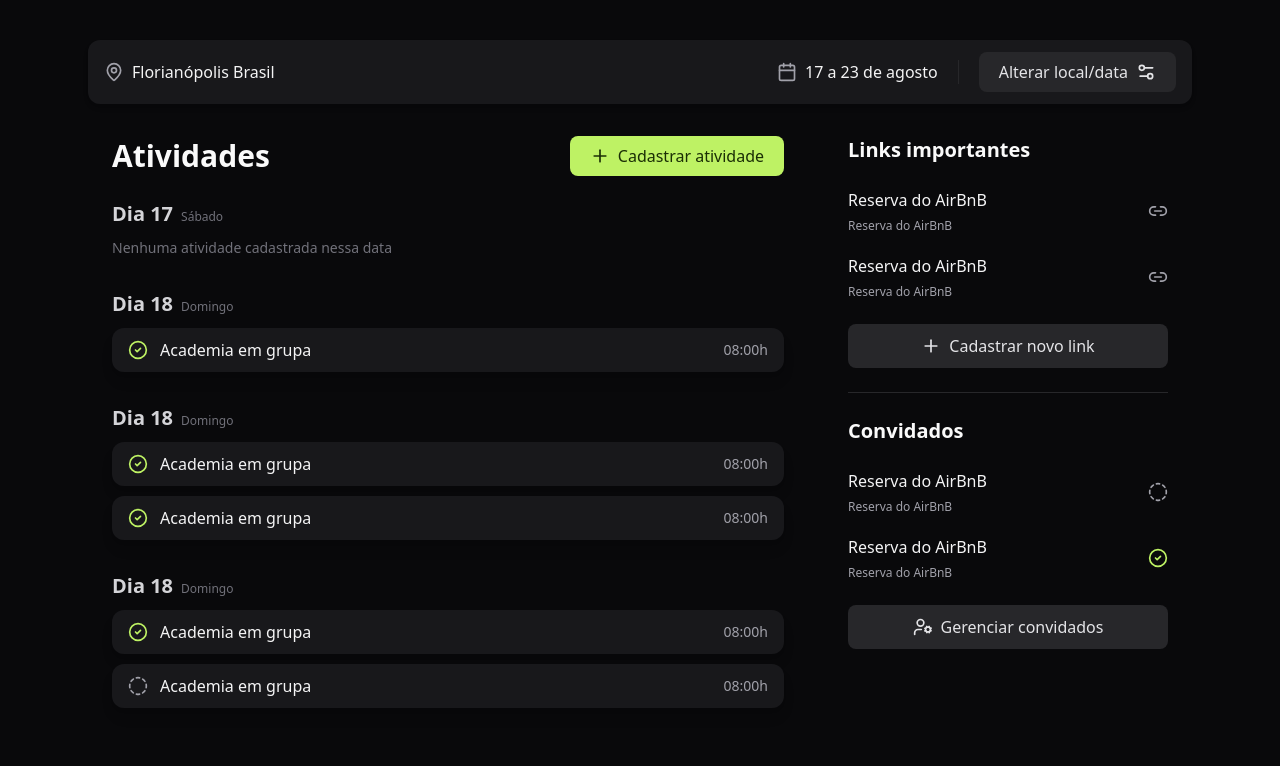
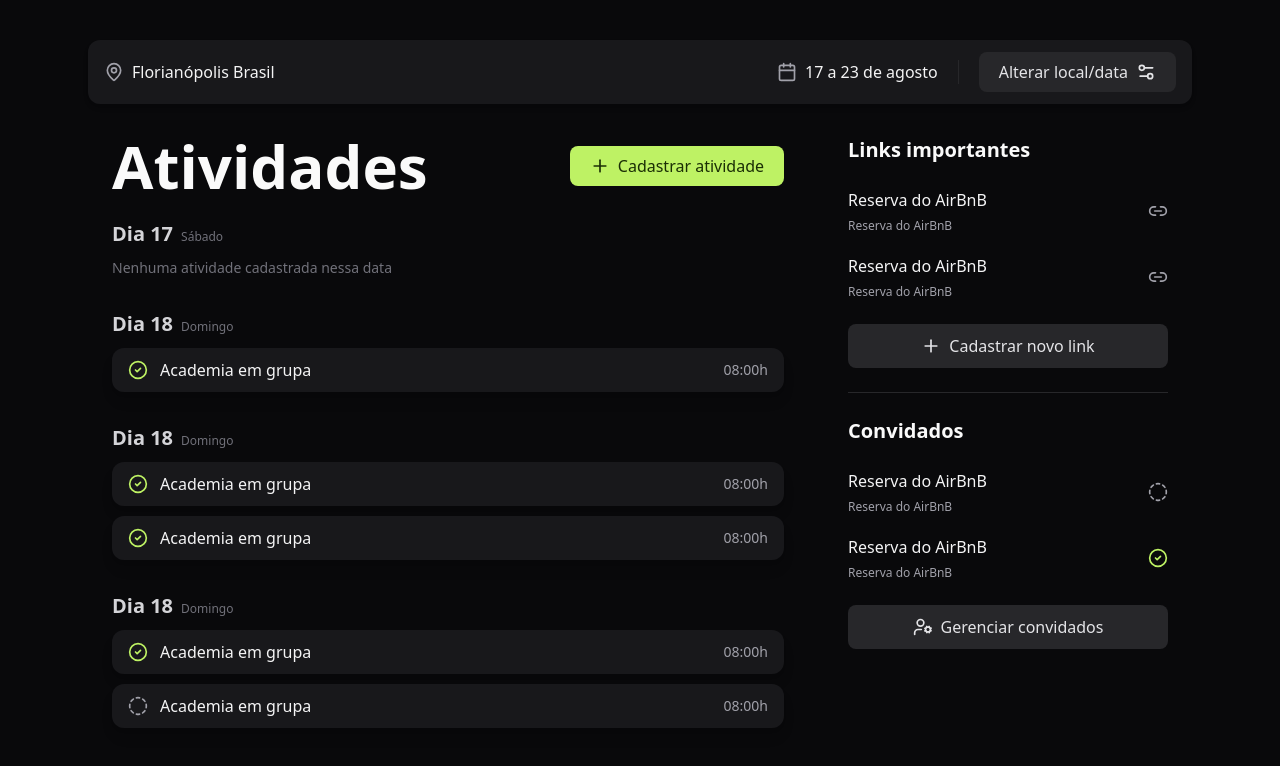
Before and after one commit to lacymelo/planner, a Next.js app: page /trip/1 in a window 1280 px wide. Shown: the top 766 px of the page. Built offline with nearby package versions, Linux system fonts and the light colour scheme.

Commit message:
add component heading and TextInput

```diff
--- a/src/app/(dashboard)/trip/[tripId]/page.tsx
+++ b/src/app/(dashboard)/trip/[tripId]/page.tsx
@@ -1,6 +1,7 @@
 'use client'
 import { Button } from "@/components/Button";
 import { CreateActivityModal } from "@/components/CreateActivityModal";
+import { Heading } from "@/components/Heading";
 import { Calendar, CircleCheck, CircleDashed, Link2, MapPin, Plus, Settings2, UserCog } from "lucide-react";
 import Link from "next/link";
 import { useState } from "react";
@@ -43,7 +44,7 @@ export default function Trip() {
             <main className="flex gap-16 px-6">
                 <div className="flex-1 space-y-6">
                     <div className="flex items-center justify-between">
-                        <h2 className="text-3xl font-semibold">Atividades</h2>
+                        <Heading as="h2" size="3xl">Atividades</Heading>
 
                         <Button onClick={() => handleIsCreateActivityModal()}>
                             <Plus className="size-5 text-lime-950" />
@@ -116,7 +117,7 @@ export default function Trip() {
 
                 <div className="w-80 space-y-6">
                     <div className="space-y-6">
-                        <h2 className="font-semibold text-xl">Links importantes</h2>
+                        <Heading as="h2" size="xl">Links importantes</Heading>
 
                         <div className="space-y-5">
                             <div className="flex items-center justify-between gap-4">
@@ -152,7 +153,7 @@ export default function Trip() {
                     <div className="w-full h-px bg-zinc-800"></div>
 
                     <div className="space-y-6">
-                        <h2 className="font-semibold text-xl">Convidados</h2>
+                        <Heading as="h2" size="xl">Convidados</Heading>
 
                         <div className="space-y-5">
                             <div className="flex items-center justify-between gap-4">
--- a/src/app/(public)/(home)/page.tsx
+++ b/src/app/(public)/(home)/page.tsx
@@ -2,7 +2,7 @@
 import { Button } from "@/components/Button";
 import { ConfirmTripModal } from "@/components/ConfirmTripModal";
 import { InviteGuestsModal } from "@/components/InviteGuestsModal";
-import { ArrowRight, AtSign, Calendar, Mail, MapPin, Plus, Settings2, User, UserRoundPlus, X } from "lucide-react"
+import { ArrowRight, Calendar, MapPin, Settings2, UserRoundPlus } from "lucide-react"
 import { useRouter } from "next/navigation";
 import { FormEvent, useState } from "react";
 
--- a/src/components/ConfirmTripModal.tsx
+++ b/src/components/ConfirmTripModal.tsx
@@ -2,6 +2,7 @@ import { ConfirmTripModalProps } from "@/@types/variables";
 import { Mail, User, X } from "lucide-react";
 import { Button } from "./Button";
 import TextInput from "./TextInput";
+import { Heading } from "./Heading";
 
 export function ConfirmTripModal({ handleIsConfirmTripModal, createTrip }: ConfirmTripModalProps) {
     return (
@@ -9,7 +10,7 @@ export function ConfirmTripModal({ handleIsConfirmTripModal, createTrip }: Confi
             <div className="w-[640px] rounded-xl py-5 px-6 shadow-lg bg-zinc-900 space-y-5">
                 <div className="flex flex-col text-left gap-2">
                     <div className="flex items-center justify-between">
-                        <h2 className="text-lg font-semibold">Confirmar criação de viagem</h2>
+                        <Heading as="h2" size="lg">Confirmar criação de viagem</Heading>
 
                         <button onClick={handleIsConfirmTripModal}>
                             <X className="size-5 text-zinc-400" />
@@ -28,15 +29,12 @@ export function ConfirmTripModal({ handleIsConfirmTripModal, createTrip }: Confi
                         icon={<User className="size-5 text-zinc-400" />}
                     />
 
-                    <div className="p-2.5 bg-zinc-950 border border-zinc-800 rounded-lg flex items-center w-full gap-2">
-                        <Mail className="size-5 text-zinc-400" />
-
-                        <input
-                            type="email"
-                            name="email"
-                            placeholder="Seu e-mail pessoal"
-                            className="bg-transparent text-lg placeholder-zinc-400 outline-none w-full" />
-                    </div>
+                    <TextInput
+                        type="email"
+                        name="email"
+                        placeholder="Seu e-mail pessoal"
+                        icon={<Mail className="size-5 text-zinc-400" />}
+                    />
 
                     <Button size="full">
                         Confirmar criação de viagem
--- a/src/components/CreateActivityModal.tsx
+++ b/src/components/CreateActivityModal.tsx
@@ -2,6 +2,7 @@ import { ConfirmTripModalProps, CreateActivityModalProps } from "@/@types/variab
 import { Calendar, Clock, Mail, Tag, User, X } from "lucide-react";
 import { Button } from "./Button";
 import TextInput from "./TextInput";
+import { Heading } from "./Heading";
 
 export function CreateActivityModal({ handleIsCreateActivityModal }: CreateActivityModalProps) {
     return (
@@ -9,7 +10,7 @@ export function CreateActivityModal({ handleIsCreateActivityModal }: CreateActiv
             <div className="w-[640px] rounded-xl py-5 px-6 shadow-lg bg-zinc-900 space-y-5">
                 <div className="flex flex-col text-left gap-2">
                     <div className="flex items-center justify-between">
-                        <h2 className="text-lg font-semibold">Cadastrar atividade</h2>
+                        <Heading as="h2" size="lg">Cadastrar atividade</Heading>
 
                         <button onClick={handleIsCreateActivityModal}>
                             <X className="size-5 text-zinc-400" />
--- /dev/null
+++ b/src/components/Heading.tsx
@@ -0,0 +1,36 @@
+import { ComponentProps, ElementType, ReactNode } from "react";
+import { tv, VariantProps } from 'tailwind-variants'
+
+const HeadingVariants = tv({
+    base: 'font-semibold',
+    variants: {
+        size: {
+            sm: 'text-sm',
+            md: 'text-base',
+            lg: 'text-lg',
+            xl: 'text-xl',
+            '2xl': 'text-5xl',
+            '3xl': 'text-6xl',
+            '4xl': 'text-7xl',
+            '5xl': 'text-8xl',
+            '6xl': 'text-9xl',
+        }
+    },
+
+    defaultVariants: {
+        size: 'md'
+    }
+})
+
+interface HeadingProps extends ComponentProps<'title'>, VariantProps<typeof HeadingVariants> {
+    children: ReactNode
+    as: ElementType
+}
+
+export function Heading({ children, size, as: Component = 'h1', ...rest }: HeadingProps) {
+    return (
+        <Component className={HeadingVariants({ size })} {...rest}>
+            {children}
+        </Component>
+    )
+}
--- a/src/components/InviteGuestsModal.tsx
+++ b/src/components/InviteGuestsModal.tsx
@@ -1,6 +1,7 @@
 import { InviteGuestsModalProps } from "@/@types/variables";
 import { AtSign, Plus, X } from "lucide-react";
 import { Button } from "./Button";
+import { Heading } from "./Heading";
 
 export function InviteGuestsModal({ handleIsGuestsModal, emailsToInvite, removeEmailFromInvites, addToEmailToInvite }: InviteGuestsModalProps) {
     return (
@@ -8,7 +9,7 @@ export function InviteGuestsModal({ handleIsGuestsModal, emailsToInvite, removeE
             <div className="w-[640px] rounded-xl py-5 px-6 shadow-lg bg-zinc-900 space-y-5">
                 <div className="flex flex-col text-left gap-2">
                     <div className="flex items-center justify-between">
-                        <h2 className="text-lg font-semibold">Selecionar convidados</h2>
+                        <Heading as="h2" size="lg">Selecionar convidados</Heading>
 
                         <button onClick={handleIsGuestsModal}>
                             <X className="size-5 text-zinc-400" />
```
